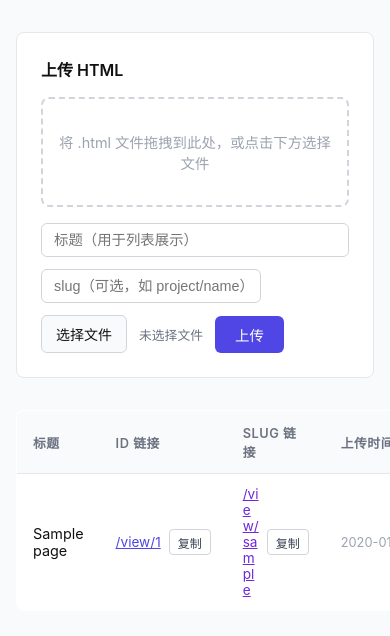
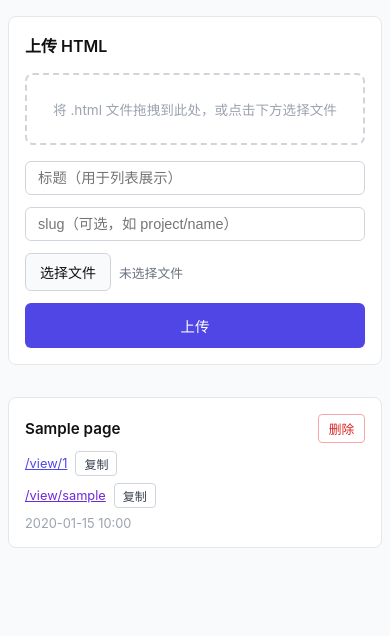
Before and after one commit to vongoley/microsite-container, a FastAPI app: template app/templates/admin.html in a window 390 px wide; the page is wider, and only the part inside the window is pictured. Shown: the part 50-686 px from the top of that part. Run offline with FastAPI, Linux system fonts and the light colour scheme; the template is opened without the code that fills it: most values are stand-ins (such as "Sample title", 1, 10 or a date in 2020).

Commit message:
add responsive layout: card list on mobile, stacked upload form

```diff
--- a/app/templates/admin.html
+++ b/app/templates/admin.html
@@ -89,7 +89,7 @@
     }
     .btn-upload:hover { background: #4338ca; }
 
-    /* Table */
+    /* Table (desktop) */
     table { width: 100%; border-collapse: collapse; background: #fff; border-radius: 8px; overflow: hidden; border: 1px solid #e5e7eb; }
     th {
       text-align: left;
@@ -140,6 +140,47 @@
     .empty { text-align: center; color: #9ca3af; padding: 3rem 1rem; font-size: .9rem; }
     .ts { color: #9ca3af; font-size: .8rem; white-space: nowrap; }
     .slug-empty { color: #d1d5db; font-size: .8rem; }
+
+    /* Mobile card list */
+    .card-list { display: none; }
+    .page-card {
+      background: #fff;
+      border: 1px solid #e5e7eb;
+      border-radius: 8px;
+      padding: 1rem;
+      margin-bottom: .75rem;
+    }
+    .page-card-title {
+      font-weight: 600;
+      font-size: .95rem;
+      margin-bottom: .5rem;
+      display: flex;
+      justify-content: space-between;
+      align-items: center;
+    }
+    .page-card-links { display: flex; flex-direction: column; gap: .4rem; margin-bottom: .5rem; }
+    .page-card-links .link-cell a { font-size: .8rem; word-break: break-all; }
+    .page-card-meta {
+      display: flex;
+      justify-content: space-between;
+      align-items: center;
+    }
+
+    /* Responsive */
+    @media (max-width: 768px) {
+      main { padding: 0 .5rem; margin: 1rem auto; }
+      .upload-card { padding: 1rem; }
+      .drop-zone { padding: 1.5rem .75rem; font-size: .85rem; }
+      .upload-row { flex-direction: column; align-items: stretch; }
+      .upload-row .field-title,
+      .upload-row .field-slug { flex: 1 1 auto; }
+      .upload-row input[type=text] { width: 100%; }
+      .file-row { display: flex; gap: .5rem; align-items: center; }
+      .btn-upload { width: 100%; padding: .75rem; }
+
+      table { display: none; }
+      .card-list { display: block; }
+    }
   </style>
 </head>
 <body>
@@ -155,15 +196,18 @@
         <div class="upload-row">
           <input type="text" name="title" class="field-title" placeholder="标题（用于列表展示）" required>
           <input type="text" name="slug" class="field-slug" placeholder="slug（可选，如 project/name）">
-          <label class="file-label" for="file-input">选择文件</label>
-          <input id="file-input" type="file" name="file" accept=".html" required>
-          <span id="file-name">未选择文件</span>
+          <div class="file-row">
+            <label class="file-label" for="file-input">选择文件</label>
+            <input id="file-input" type="file" name="file" accept=".html" required>
+            <span id="file-name">未选择文件</span>
+          </div>
           <button type="submit" class="btn-upload">上传</button>
         </div>
       </form>
     </div>
 
     {% if pages %}
+    <!-- Desktop: table -->
     <table>
       <thead>
         <tr>
@@ -205,6 +249,36 @@
         {% endfor %}
       </tbody>
     </table>
+
+    <!-- Mobile: card list -->
+    <div class="card-list">
+      {% for p in pages %}
+      <div class="page-card">
+        <div class="page-card-title">
+          <span>{{ p.title }}</span>
+          <form class="delete-form" method="post" action="/admin/delete/{{ p.id }}"
+                onsubmit="return confirm('确认删除「{{ p.title }}」？')" style="margin:0;">
+            <button type="submit">删除</button>
+          </form>
+        </div>
+        <div class="page-card-links">
+          <div class="link-cell">
+            <a href="/view/{{ p.id }}" target="_blank" style="color:#4f46e5;">/view/{{ p.id }}</a>
+            <button class="copy-btn" onclick="copyLink(this, '/view/{{ p.id }}')">复制</button>
+          </div>
+          {% if p.slug %}
+          <div class="link-cell">
+            <a href="/view/{{ p.slug }}" target="_blank" style="color:#6d28d9;">/view/{{ p.slug }}</a>
+            <button class="copy-btn" onclick="copyLink(this, '/view/{{ p.slug }}')">复制</button>
+          </div>
+          {% endif %}
+        </div>
+        <div class="page-card-meta">
+          <span class="ts">{{ p.uploaded_at[:16].replace("T"," ") }}</span>
+        </div>
+      </div>
+      {% endfor %}
+    </div>
     {% else %}
     <div class="empty">暂无已上传的 HTML，请先上传。</div>
     {% endif %}
```
